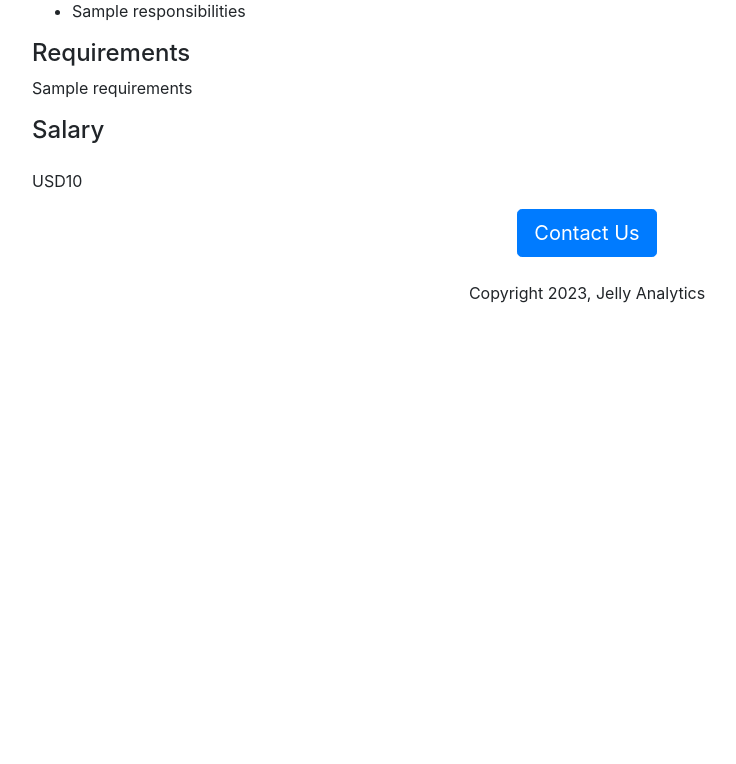
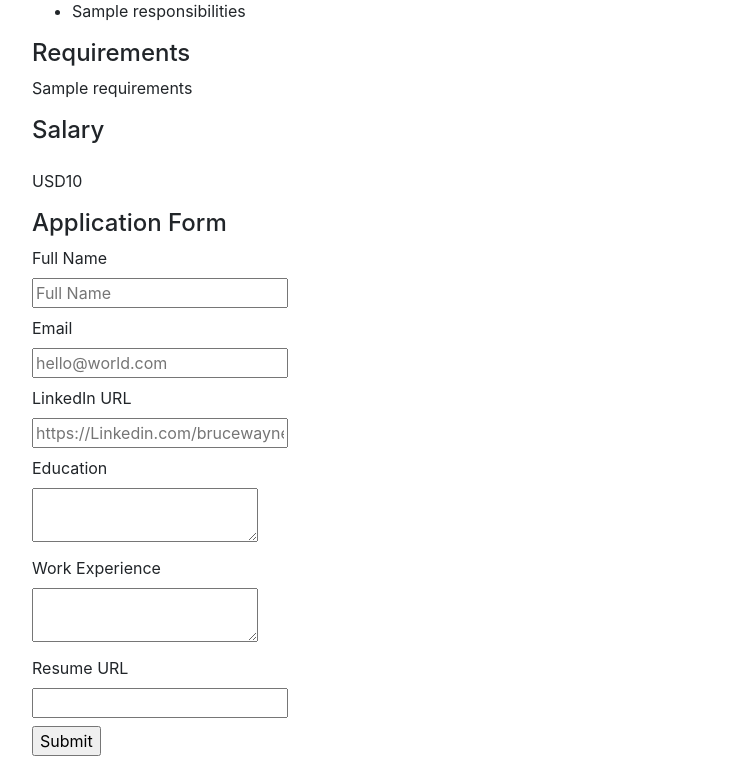
Before and after one commit to sriramarun/flask-webdev-v2, a Flask app: template templates/jobpage.html in a window 1280 px wide. Shown: the part 660-1424 px from the top of the page, without its empty margins (53-789 px from the left). Before the commit the page ends 963 px from the top, so only its background shows below. Run offline with Flask 3, Linux system fonts and the light colour scheme; the template is opened without the code that fills it: most values are stand-ins (such as "Sample title", 1, 10 or a date in 2020); some libraries are stand-ins or nearby versions.

Commit message:
Final_commit_sote_application_in_database

```diff
--- a/app.py
+++ b/app.py
@@ -1,5 +1,5 @@
-from flask import Flask, render_template, jsonify
-from database import load_jobs_from_db,load_job_from_db
+from flask import Flask, render_template, jsonify, request
+from database import load_jobs_from_db,load_job_from_db, add_application_to_db
 
 app = Flask(__name__)
 
@@ -26,5 +26,16 @@ def show_job(id):
                            job=job,
                           company_name='Jelly Analytics')
 
+@app.route("/job/<id>/apply", methods=['post'])
+def apply_to_job(id):
+    data = request.form
+    job = load_job_from_db(id)
+    add_application_to_db(id, data)
+    return render_template('application_submitted.html',
+                            application=data,
+                            job=job,
+                          company_name='Jelly Analytics')
+
+
 if __name__ == '__main__':
     app.run(host='0.0.0.0', debug=True)
--- /dev/null
+++ b/templates/application_form.html
@@ -0,0 +1,34 @@
+<h4>Application Form</h4>
+<form action="/job/{{job['id']}}/apply" method ="post">
+  <div class="mb-2">
+    <label>Full Name</label><br>
+    <input type="text" name="full_name" placeholder="Full Name">
+  </div>
+  <div class="mb-2">
+    <label>Email</label><br>
+    <input type="text" name="email" placeholder="hello@world.com">
+  </div>
+  <div class="mb-2">
+    <label>LinkedIn URL</label><br>
+    <input type="text" name="linkedin_url" placeholder="https://Linkedin.com/brucewayne">
+  </div>
+  <div class="mb-2">
+    <label>Education</label><br>
+    <textarea name="education"> </textarea>
+  </div>
+  <div class="mb-2">
+    <label>Work Experience</label><br>
+    <textarea name="work_experience"> </textarea>
+  </div>
+  <div class="mb-2">
+    <label>Resume URL</label><br>
+    <input type="text" name="resume_url">
+  </div>
+
+  <div class="mb-2">
+    <input type="submit">
+  </div>
+
+
+
+</form>
--- a/templates/jobpage.html
+++ b/templates/jobpage.html
@@ -31,7 +31,7 @@
     <p class="mt-4">{{job.currency}}{{job.salary}}
     </p>
 
-    {% include 'footer.html' %}
+    {% include 'application_form.html' %}
   </div>
 
 </body>
```
Also changed, not shown: database.py (+19 -0 lines), templates/application_submitted.html (added, +32 -0 lines).
